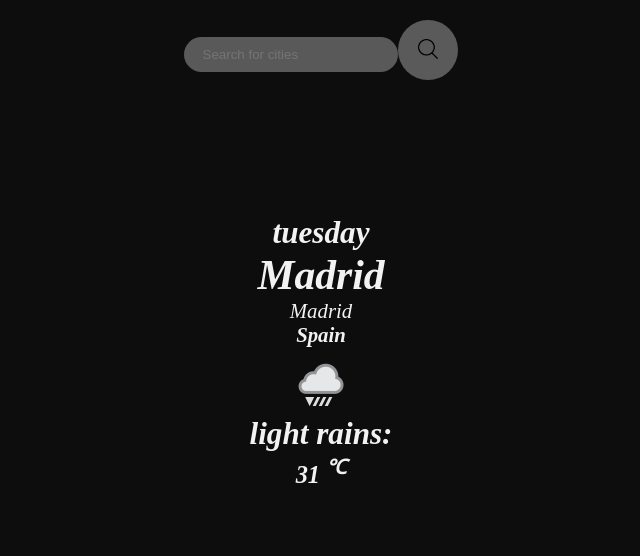
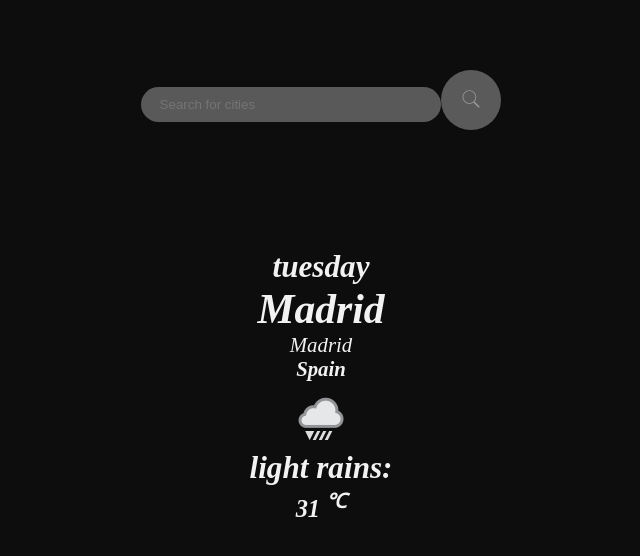
Before and after one commit to RyanMpenyana/Cod-Weather, a React (Vite) app: page / in a window 1280 px wide. Shown: the top 556 px of the page, without its empty margins (319-959 px from the left). Built offline with nearby package versions, Linux system fonts and the light colour scheme.

Commit message:
dark mode check

```diff
--- a/src/App.css
+++ b/src/App.css
@@ -26,6 +26,7 @@
   display: grid;
   grid-template-columns: repeat(4, 1fr);
   margin: 10px;
+  padding: 0 2%;
 }
 .forecast_card {
   /* background-color: rgba(12, 82, 180, 0.2); */
@@ -37,7 +38,8 @@
   align-items: center;
   align-content: center;
   text-align: center;
-  border-radius: 5%;
+  border-radius: 20px;
+  text-transform: capitalize;
 }
 .current {
   text-align: center;
@@ -50,6 +52,7 @@
   outline: none;
   border-radius: 20px;
   border: none;
+  width: 300px;
 }
 .input_form {
   text-align: center;
@@ -61,6 +64,7 @@
   border-radius: 50%;
   text-align: center;
   background-color: rgba(202, 202, 202, 0.404);
+  margin-top: 50px;
   outline: none;
   border: none;
 }
@@ -84,7 +88,8 @@
     grid-template-columns: repeat(2, 1fr);
   }
   .forecast_card {
-    background-color: rgba(12, 82, 180, 0.2);
+    background-color: #f2f2f2;
+    color: #010221;
     backdrop-filter: blur(10px);
     text-align: center;
     padding: 10px;
@@ -106,6 +111,7 @@
   }
   .input {
     width: 100%;
+    padding: 10px 20px;
   }
   .search_btn {
     display: none;
@@ -137,4 +143,7 @@
     background-color: #f2f2f2;
     color: #010221;
   }
+  .current > h1 {
+    margin: 0;
+  }
 }
--- a/src/Components/Header.jsx
+++ b/src/Components/Header.jsx
@@ -1,10 +1,9 @@
-import SearchIcon from "../assets/search.png";
+import SearchIcon from "../assets/search.svg";
 const Header = ({ onChange, onClick, value, onSubmit }) => {
   return (
     <>
       <header>
         <nav>
-          {/* <img src="" alt="logo" /> */}
           <form onSubmit={onSubmit} className="input_form">
             <input
               className="input"
@@ -16,7 +15,7 @@ const Header = ({ onChange, onClick, value, onSubmit }) => {
               onChange={onChange}
             />
             <button className="search_btn" type="submit" onClick={onClick}>
-              <img src={SearchIcon} width={20} height={20} />
+              <img src={SearchIcon} width={20} height={""} />
             </button>
           </form>
         </nav>
```
Also changed, not shown: src/assets/search.svg (added).
